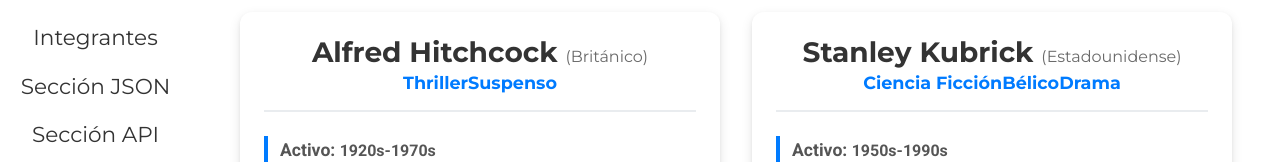
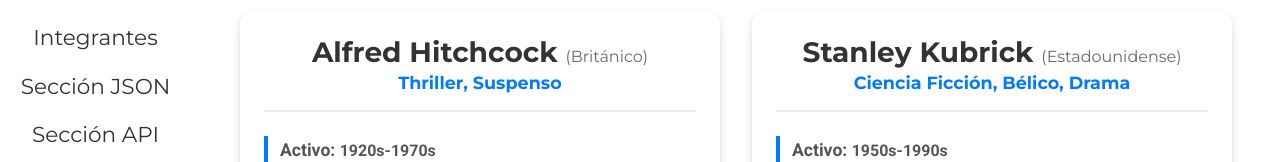
Before and after one commit to sanavalos/dswf-tp3-grupo16, a React (Vite) app: page /seccion-json in a window 1280 px wide. Shown: the part 437-599 px from the top of the page. Built offline with nearby package versions, Linux system fonts and the light colour scheme.

Commit message:
feat: render directors genre as array

```diff
--- a/src/components/director-card/DirectorCard.jsx
+++ b/src/components/director-card/DirectorCard.jsx
@@ -7,7 +7,7 @@ const DirectorCard = ({ directorData }) => {
       <h2>
         {directorData.director} <span>({directorData.nationality})</span>
       </h2>
-      <h3>{directorData.known_for_genre}</h3>
+      <h3>{directorData.known_for_genre.join(", ")}</h3>
       <h4>Activo: <span>{directorData.era_active}</span></h4>
 
       <h4>Filmaciones notables:</h4>
```
